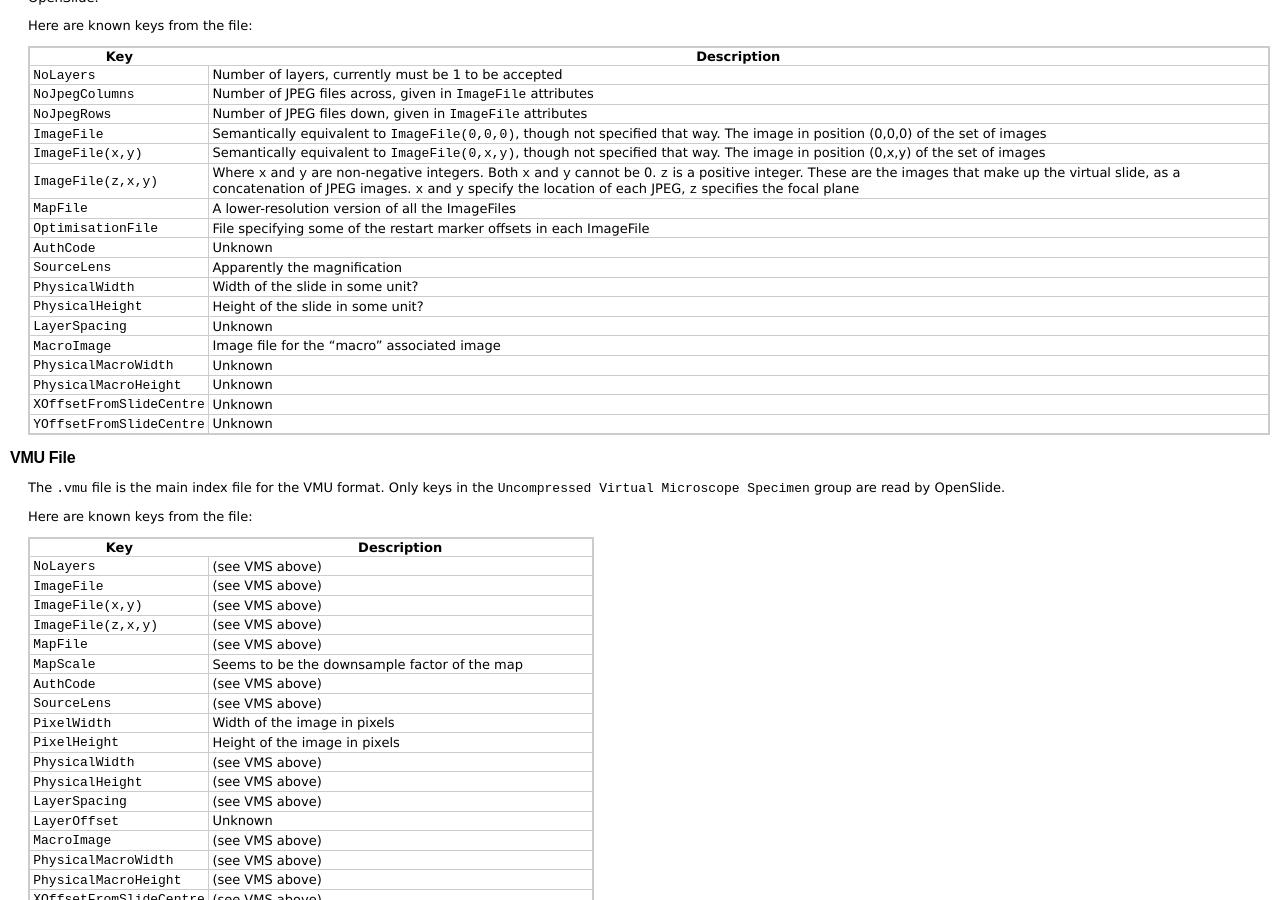
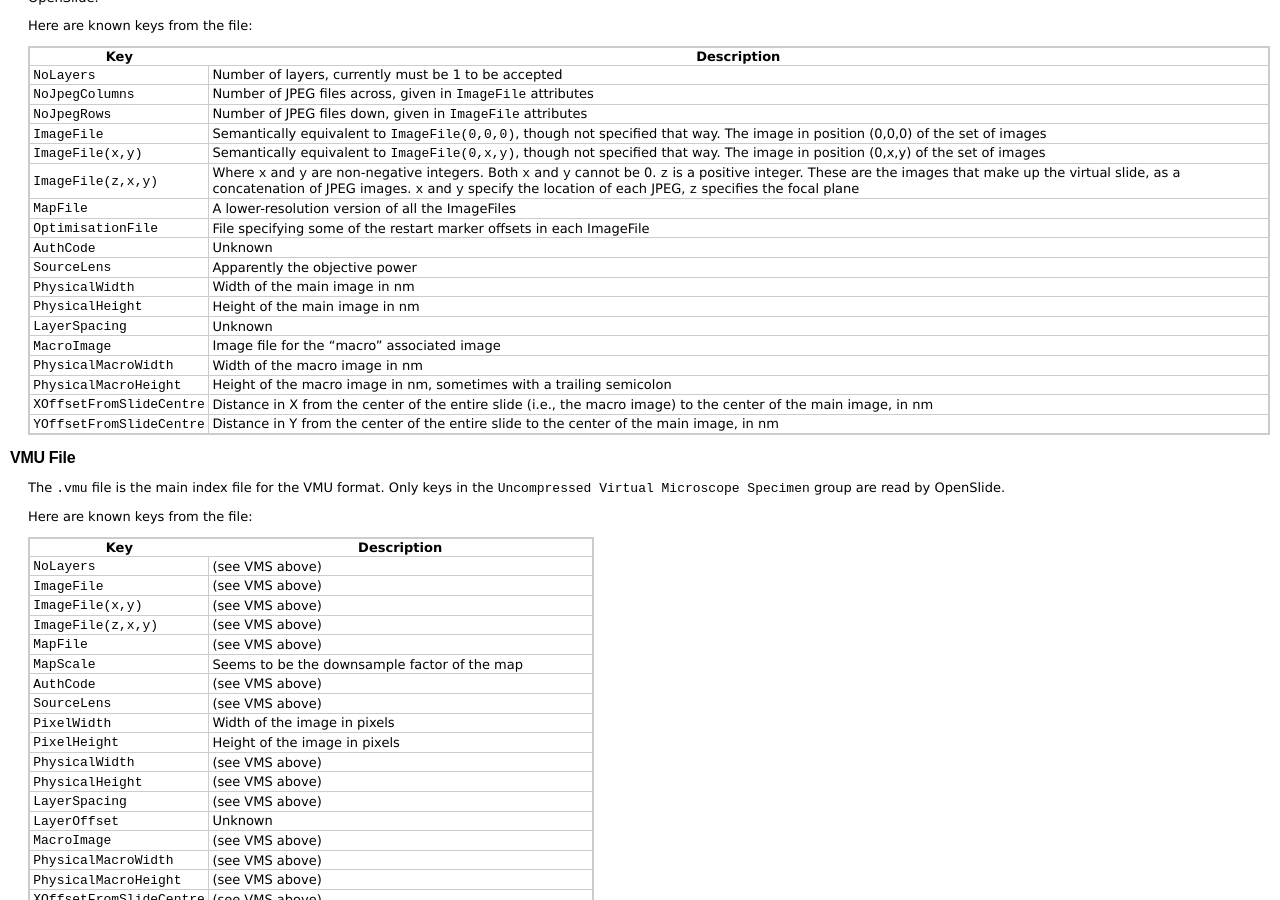
Before and after one commit to openslide/openslide.github.io, a Jekyll site: the page built from formats/hamamatsu/index.markdown, in a window 1280 px wide and 900 px high, scrolled down 850 px. Built offline with Jekyll 4.4.1, drawn with Linux system fonts in a browser that asks for light colours; comment, search, counter and statistics services are not loaded; some of the changed text lies outside the part shown.

Commit message:
hamamatsu: Metadata description updates

```diff
--- a/formats/hamamatsu/index.markdown
+++ b/formats/hamamatsu/index.markdown
@@ -97,15 +97,15 @@ Key                    | Description                     |
 `MapFile`|A lower-resolution version of all the ImageFiles|
 `OptimisationFile`|File specifying some of the restart marker offsets in each ImageFile|
 `AuthCode`|Unknown|
-`SourceLens`|Apparently the magnification|
-`PhysicalWidth`|Width of the slide in some unit?|
-`PhysicalHeight`|Height of the slide in some unit?|
+`SourceLens`|Apparently the objective power|
+`PhysicalWidth`|Width of the main image in nm|
+`PhysicalHeight`|Height of the main image in nm|
 `LayerSpacing`|Unknown|
 `MacroImage`|Image file for the "macro" associated image|
-`PhysicalMacroWidth`|Unknown|
-`PhysicalMacroHeight`|Unknown|
-`XOffsetFromSlideCentre`|Unknown|
-`YOffsetFromSlideCentre`|Unknown|
+`PhysicalMacroWidth`|Width of the macro image in nm|
+`PhysicalMacroHeight`|Height of the macro image in nm, sometimes with a trailing semicolon|
+`XOffsetFromSlideCentre`|Distance in X from the center of the entire slide (i.e., the macro image) to the center of the main image, in nm|
+`YOffsetFromSlideCentre`|Distance in Y from the center of the entire slide to the center of the main image, in nm|
 
 
 VMU File
@@ -216,7 +216,7 @@ Tag          | Description      |
 65421|`SourceLens`, correctly downsampled for each entry. -1 for macro image, -2 for a map of non-empty regions.|
 65422|`XOffsetFromSlideCentre`|
 65423|`YOffsetFromSlideCentre`|
-65424|Seemingly the Z offset from the center focal plane, in some unit|
+65424|Seemingly the Z offset from the center focal plane (in nm?)|
 65425|Unknown, always 0?|
 65426|Optimisation entries, as above|
 65427|`Reference`|
```
